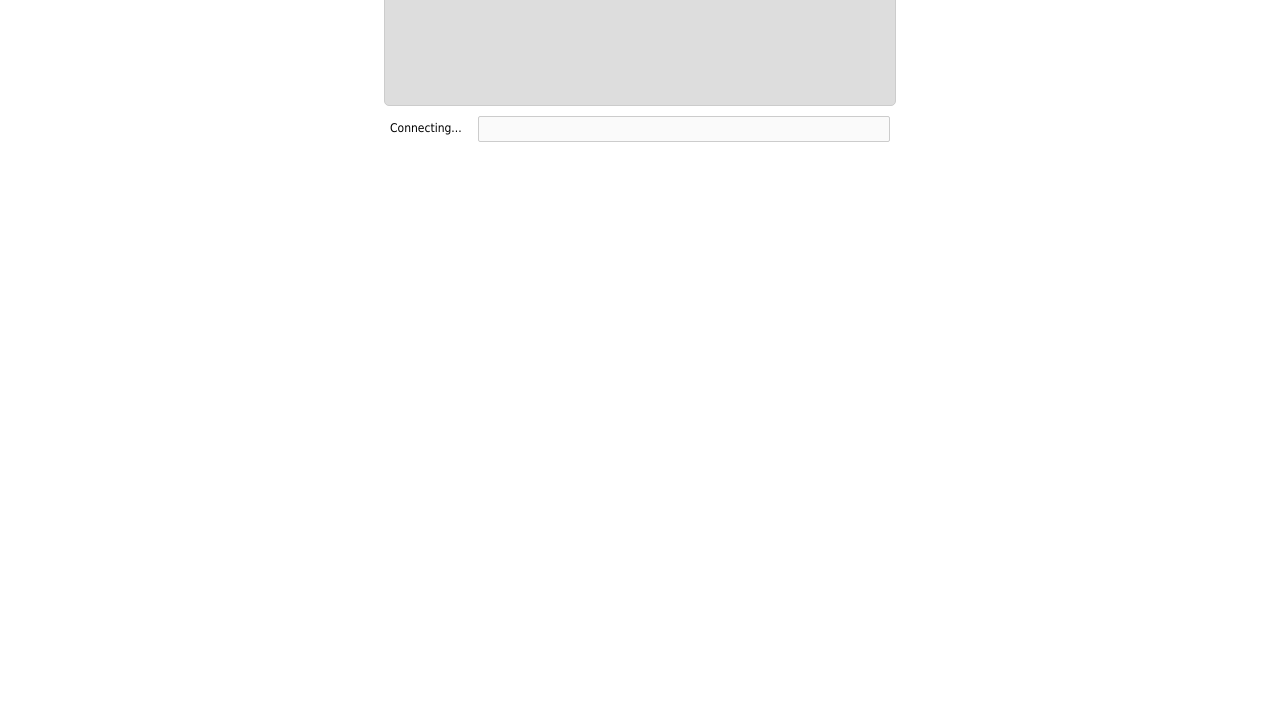
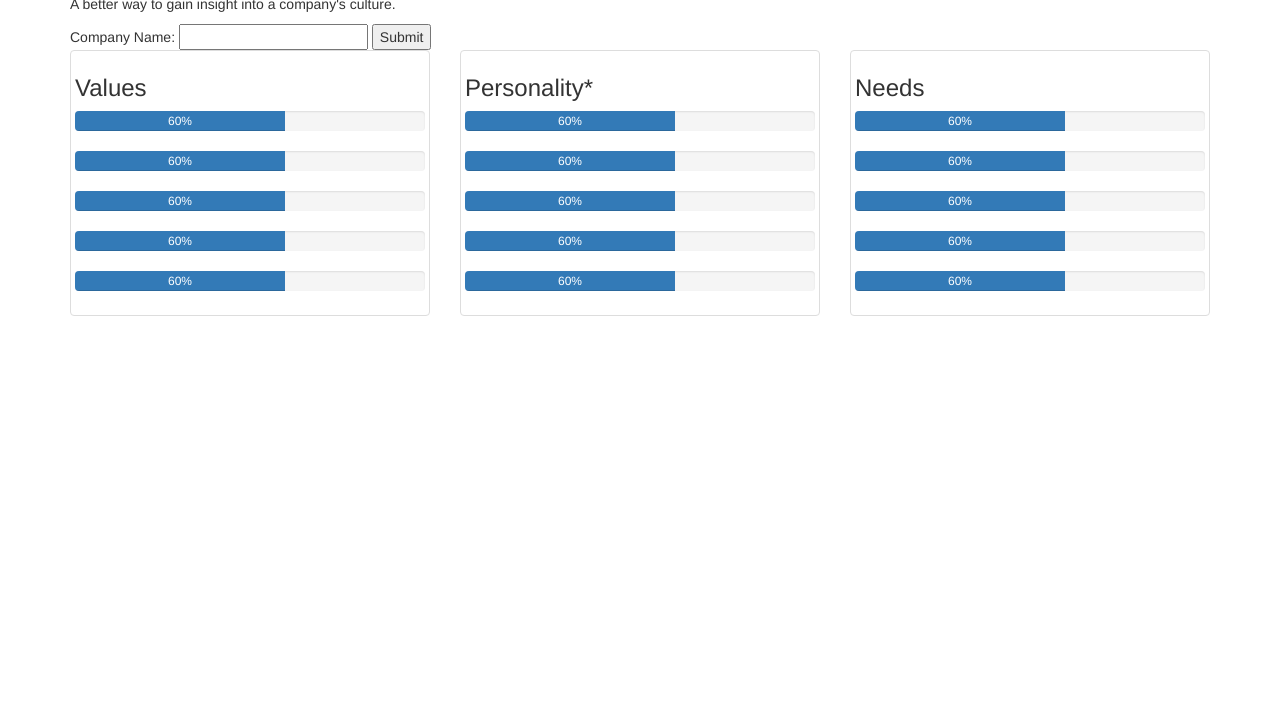
Before and after one commit to pascale-m/insider, a website: page public/index.html in a window 1280 px wide. Shown: the part 76-800 px from the top of the page. Drawn offline with nearby package versions, Linux system fonts and the light colour scheme; some packages are replaced by stand-ins of ours.

Commit message:
made it work

```diff
--- a/public/index.html
+++ b/public/index.html
@@ -1,32 +1,157 @@
+<!doctype html>
+<html ng-app="insiderApp">
+  <head>
+    <title>Insider</title>
 
-<!DOCTYPE html>
-<html>
-    <head>
-        <meta charset="utf-8">
-        <title>WebSockets - Simple chat</title>
-        <script src="libraries/webmidi.min.js" type="text/javascript"></script>
-        <script src="libraries/p5.js" type="text/javascript"></script>
-        <script src="libraries/p5.dom.js" type="text/javascript"></script>
+      <link rel="stylesheet" href="https://maxcdn.bootstrapcdn.com/bootstrap/3.3.7/css/bootstrap.min.css" />
+      <link href="css/main.css" rel="stylesheet" />
+      <script src="https://ajax.googleapis.com/ajax/libs/angularjs/1.5.6/angular.js"></script>
+      <script src="https://ajax.googleapis.com/ajax/libs/angularjs/1.5.6/angular-route.js"></script>
 
-        <style>
-        * { font-family:tahoma; font-size:12px; padding:0px; margin:0px; }
-        p { line-height:18px; }
-        div { width:500px; margin-left:auto; margin-right:auto;}
-        #content { padding:5px; background:#ddd; border-radius:5px; overflow-y: scroll;
-                   border:1px solid #CCC; margin-top:10px; height: 160px; }
-        #input { border-radius:2px; border:1px solid #ccc;
-                 margin-top:10px; padding:5px; width:400px;  }
-        #status { width:88px; display:block; float:left; margin-top:15px; }
-        </style>
-    </head>
-    <body>
-        <div id="content"></div>
-        <div>
-            <span id="status">Connecting...</span>
-            <input type="text" id="input" disabled="disabled" />
+      <!-- Modules -->
+      <script src="js/app.js"></script>
+
+      <!-- Controllers -->
+      <script src="js/controllers/MainController.js"></script>
+
+      <!-- Services -->
+      <script src="js/services/company_profile.js"></script>
+  </head>
+  <body ng-Controller="MainController">
+      <div id="header">
+          <div class="container">
+              <h1>Insider</h1>
+              <p>A better way to gain insight into a company's culture.</p>
+          </div>
+      </div>
+      <div id="main" class="container">
+
+        <!-- we are using bootstrap for these styling classes -->
+
+        <form ng-submit="submit()">
+  Company Name:
+  <input type="text" ng-model="text" name="text" />
+  <input type="submit" id="submit" value="Submit" />
+
+          </form>
+
+          <div class="row" id="results" ng-src="{{ data.values }}">
+  <div class="col-sm-6 col-md-4">
+    <div class="thumbnail">
+        <h3>Values</h3>
+        <div class="progress">
+                <div class="progress-bar" role="progressbar" aria-valuenow="60" aria-valuemin="0" aria-valuemax="100" style="width: 60%;">
+                    60%
+                    <!--{{info.percentile}}-->
+                </div>
         </div>
-        <script src="./sketch.js" type="text/javascript"></script>
-        <script src="https://ajax.googleapis.com/ajax/libs/jquery/2.2.4/jquery.min.js"></script>
-        <script src="./frontend.js"></script>
-    </body>
+        <div class="progress">
+                <div class="progress-bar" role="progressbar" aria-valuenow="60" aria-valuemin="0" aria-valuemax="100" style="width: 60%;">
+                    60%
+                    <!--{{info.percentile}}-->
+                </div>
+        </div>
+        <div class="progress">
+                <div class="progress-bar" role="progressbar" aria-valuenow="60" aria-valuemin="0" aria-valuemax="100" style="width: 60%;">
+                    60%
+                    <!--{{info.percentile}}-->
+                </div>
+        </div>
+        <div class="progress">
+                <div class="progress-bar" role="progressbar" aria-valuenow="60" aria-valuemin="0" aria-valuemax="100" style="width: 60%;">
+                    60%
+                    <!--{{info.percentile}}-->
+                </div>
+        </div>
+        <div class="progress">
+                <div class="progress-bar" role="progressbar" aria-valuenow="60" aria-valuemin="0" aria-valuemax="100" style="width: 60%;">
+                    60%
+                    <!--{{info.percentile}}-->
+                </div>
+        </div>
+    </div>
+    </div>
+              <div class="col-sm-6 col-md-4">
+    <div class="thumbnail">
+        <h3>Personality*</h3>
+        <div class="progress">
+                <div class="progress-bar" role="progressbar" aria-valuenow="60" aria-valuemin="0" aria-valuemax="100" style="width: 60%;">
+                    60%
+                    <!--{{info.percentile}}-->
+                </div>
+        </div>
+        <div class="progress">
+                <div class="progress-bar" role="progressbar" aria-valuenow="60" aria-valuemin="0" aria-valuemax="100" style="width: 60%;">
+                    60%
+                    <!--{{info.percentile}}-->
+                </div>
+        </div>
+        <div class="progress">
+                <div class="progress-bar" role="progressbar" aria-valuenow="60" aria-valuemin="0" aria-valuemax="100" style="width: 60%;">
+                    60%
+                    <!--{{info.percentile}}-->
+                </div>
+        </div>
+        <div class="progress">
+                <div class="progress-bar" role="progressbar" aria-valuenow="60" aria-valuemin="0" aria-valuemax="100" style="width: 60%;">
+                    60%
+                    <!--{{info.percentile}}-->
+                </div>
+        </div>
+        <div class="progress">
+                <div class="progress-bar" role="progressbar" aria-valuenow="60" aria-valuemin="0" aria-valuemax="100" style="width: 60%;">
+                    60%
+                    <!--{{info.percentile}}-->
+                </div>
+        </div>
+
+
+    </div>
+    </div>
+    <div class="col-sm-6 col-md-4">
+    <div class="thumbnail">
+        <h3>Needs</h3>
+      <div class="progress">
+                <div class="progress-bar" role="progressbar" aria-valuenow="60" aria-valuemin="0" aria-valuemax="100" style="width: 60%;">
+                    60%
+                    <!--{{info.percentile}}-->
+                </div>
+        </div>
+        <div class="progress">
+                <div class="progress-bar" role="progressbar" aria-valuenow="60" aria-valuemin="0" aria-valuemax="100" style="width: 60%;">
+                    60%
+                    <!--{{info.percentile}}-->
+                </div>
+        </div>
+        <div class="progress">
+                <div class="progress-bar" role="progressbar" aria-valuenow="60" aria-valuemin="0" aria-valuemax="100" style="width: 60%;">
+                    60%
+                    <!--{{info.percentile}}-->
+                </div>
+        </div>
+        <div class="progress">
+                <div class="progress-bar" role="progressbar" aria-valuenow="60" aria-valuemin="0" aria-valuemax="100" style="width: 60%;">
+                    60%
+                    <!--{{info.percentile}}-->
+                </div>
+        </div>
+        <div class="progress">
+                <div class="progress-bar" role="progressbar" aria-valuenow="60" aria-valuemin="0" aria-valuemax="100" style="width: 60%;">
+                    60%
+                    <!--{{info.percentile}}-->
+                </div>
+        </div>
+    </div>
+    </div>
+  </div>
+</div>
+
+
+      </div>
+
+
+
+
+
+  </body>
 </html>
--- a/js/controllers/MainController.js
+++ b/public/js/controllers/MainController.js
@@ -1,18 +1,19 @@
 /*global app*/
 app.controller('MainController', ['$scope', '$http', function ($scope, $http) {
     $scope.method = 'GET';
-    $scope.text = 'hello';
-    $scope.url = 'localhost:8000/hi';
+    $scope.url = 'http://localhost:5000/hi';
     $scope.submit = function() {
         $scope.code = null;
         $scope.response = null;
         $http({method: $scope.method, url: $scope.url}).
-        then(function(response) {
+        success(function successfulResponse(response) {
           $scope.status = response.status;
           $scope.data = response.data;
-        }, function(response) {
+          console.log(response.data+' '+response.status);
+        }, function errorResponse(response) {
           $scope.data = response.data || 'Request failed';
           $scope.status = response.status;
+          console.log('failure :(')
       });
     };
 }]);
```
Also changed, not shown: index.html (+9 -10 lines), server.js (+8 -1 lines), public/css/main.css (added), public/js/app.js (renamed from js/app.js), public/js/services/company_profile.js (renamed from js/services/company_profile.js).
